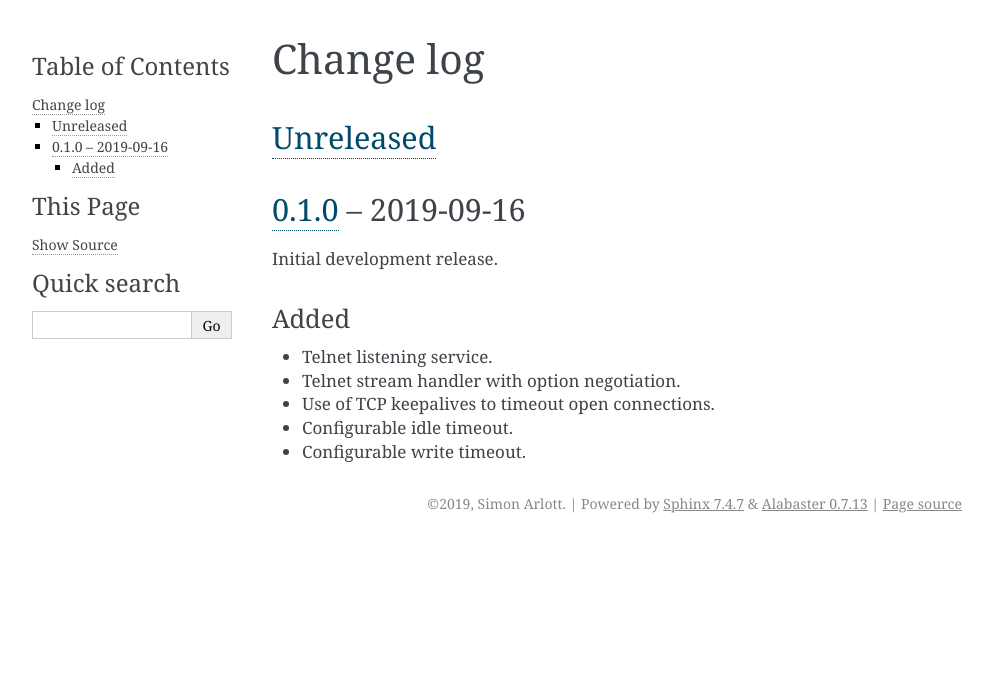
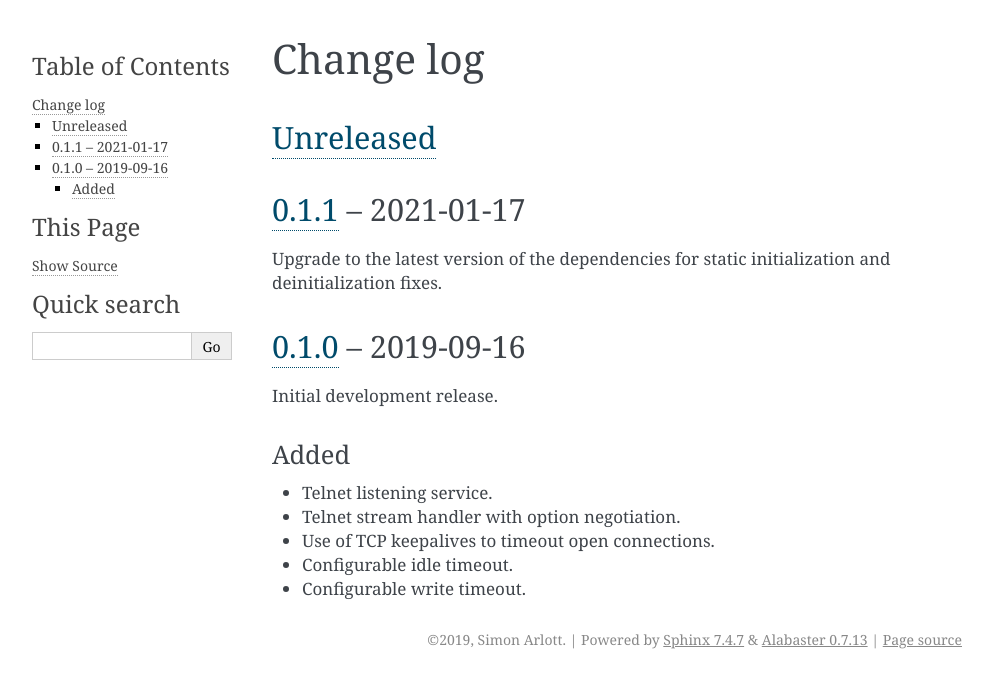
Before and after one commit to nomis/mcu-uuid-telnet, a Sphinx documentation site: the page built from docs/changelog.rst, in a window 1280 px wide. Shown: the top 688 px of the page, without its empty margins (148-1141 px from the left). Built offline with Sphinx 7.4.7, drawn with Linux system fonts in a browser that asks for light colours.

Commit message:
Version 0.1.1

```diff
--- a/docs/changelog.rst
+++ b/docs/changelog.rst
@@ -3,6 +3,12 @@ Change log
 
 Unreleased_
 -----------
+
+0.1.1_ |--| 2021-01-17
+----------------------
+
+Upgrade to the latest version of the dependencies for static
+initialization and deinitialization fixes.
 
 0.1.0_ |--| 2019-09-16
 ----------------------
@@ -20,5 +26,6 @@ Added
 
 .. |--| unicode:: U+2013 .. EN DASH
 
-.. _Unreleased: https://github.com/nomis/mcu-uuid-telnet/compare/0.1.0...HEAD
+.. _Unreleased: https://github.com/nomis/mcu-uuid-telnet/compare/0.1.1...HEAD
+.. _0.1.1: https://github.com/nomis/mcu-uuid-telnet/commits/0.1.1
 .. _0.1.0: https://github.com/nomis/mcu-uuid-telnet/commits/0.1.0
--- a/library.json
+++ b/library.json
@@ -12,7 +12,7 @@
 		"type": "git",
 		"url": "https://github.com/nomis/mcu-uuid-telnet.git"
 	},
-	"version": "0.1.0",
+	"version": "0.1.1",
 	"license": "GPL-3.0-or-later",
 	"homepage": "https://mcu-uuid-telnet.readthedocs.io/",
 	"export": {
@@ -26,8 +26,8 @@
 	],
 	"dependencies": {
 		"uuid-common": "^1.1.0",
-		"uuid-log": "^2.1.1",
-		"uuid-console": "^0.7.0"
+		"uuid-log": "^2.1.2",
+		"uuid-console": "^0.7.4"
 	},
 	"build": {
 		"flags": "-Wall -Wextra",
```
